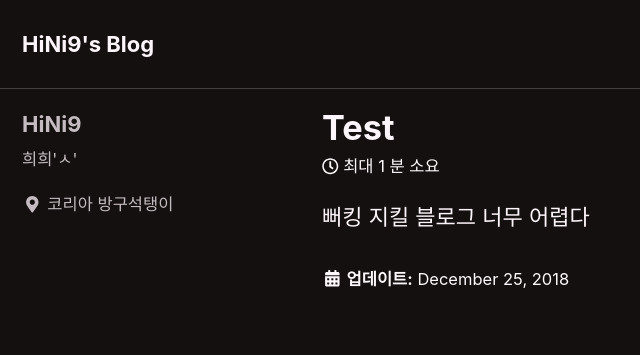
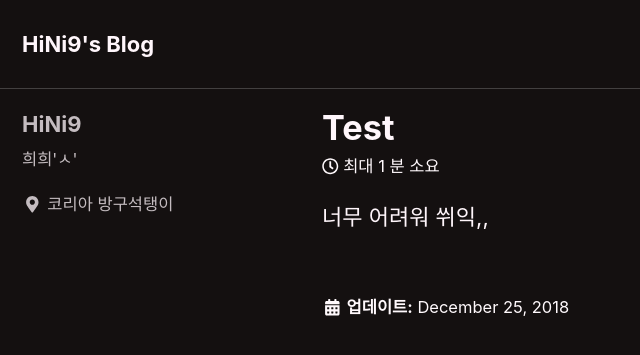
Before and after one commit to HiNi9/hini9.github.io, a Jekyll site: the page _posts/2018-12-25-test.html, which Jekyll copies as it is, in a window 1280 px wide and 900 px high. Shown: the top 355 px of the window, without its empty margins (0-640 px from the left). Built offline with Jekyll 4.4.1, drawn with Linux system fonts in a browser that asks for light colours; cached includes are drawn as plain includes; nearby versions of some CDN libraries.

Commit message:
Update 2018-12-25-test.html

```diff
--- a/_posts/2018-12-25-test.html
+++ b/_posts/2018-12-25-test.html
@@ -1 +1 @@
-뻐킹 지킬 블로그 너무 어렵다
+<p>너무 어려워 쒸익,,</p>
```
